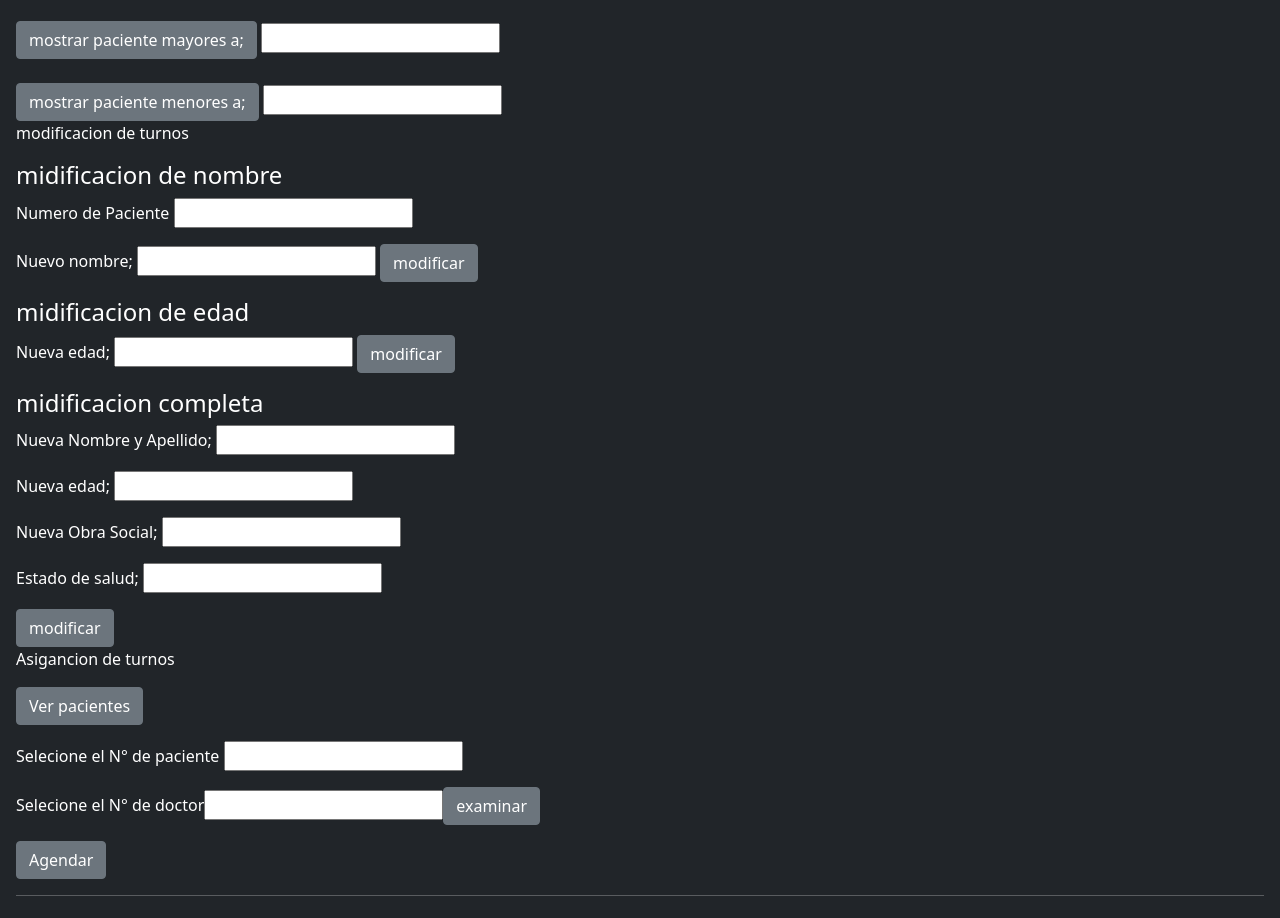
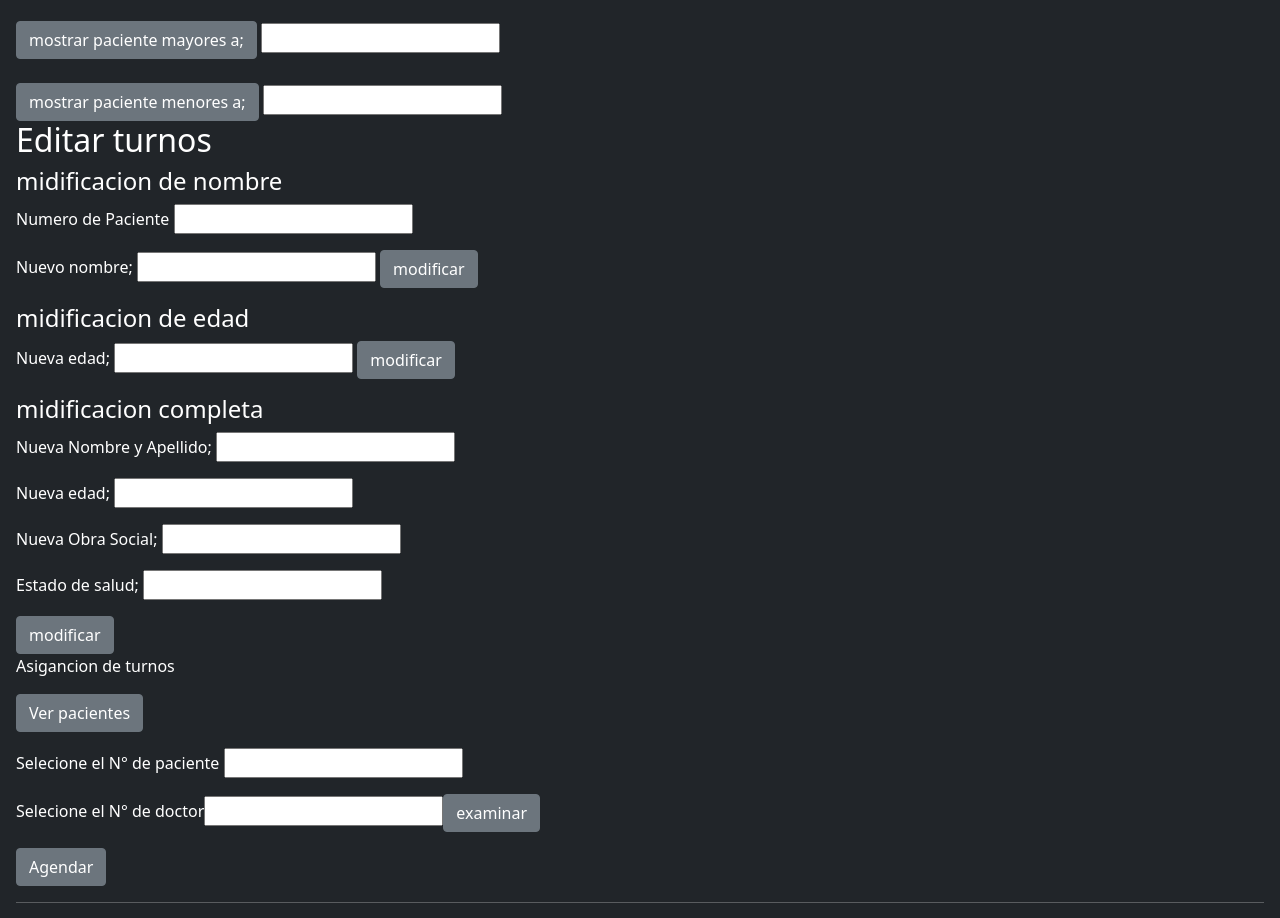
Before and after one commit to Gregab1/practicas2, a plain HTML site: page clinicaSolutionS.A/index.html in a window 1280 px wide. Shown: the part 1227-2145 px from the top of the page. Drawn offline with nearby package versions, Linux system fonts and the light colour scheme.

Commit message:
se modifica la etiqueta p por h y cambia el texto

```diff
--- a/clinicaSolutionS.A/index.html
+++ b/clinicaSolutionS.A/index.html
@@ -84,7 +84,7 @@
     </section>
     <!--modificacion de turnos-->
     <section class="partes">
-      <p>modificacion de turnos</p>
+      <h2>Editar turnos</h2>
       <h4>midificacion de nombre</h4>
       <p><label >Numero de Paciente <input type="number" id="buscador"></label></p>
       <p><label >Nuevo nombre; <input type="text" id="nuevo"></label> <button type="button" class="btn btn-secondary" onclick="modificador()">modificar</button></p>
```
